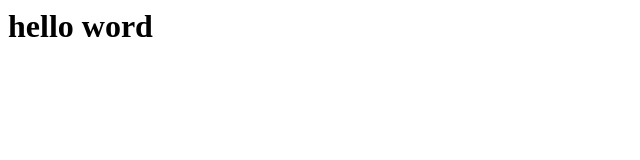
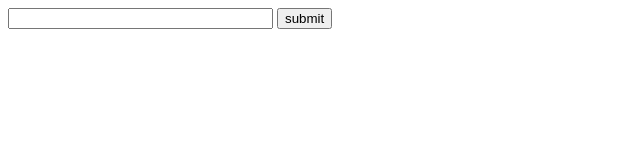
Before and after one commit to maryahmadi/firstproject, a plain HTML site: page index.html in a window 1280 px wide. Shown: the whole page, without its empty margins (0-640 px from the left). Drawn offline with Linux system fonts and the light colour scheme.

Commit message:
submit button

```diff
--- a/index.html
+++ b/index.html
@@ -1,3 +1,7 @@
 <html>
-<h1> hello word</h1>
+
+<body>
+<input type="text" name="text" size="30xp">
+<input type="button" name="submit" value="submit" >
+</body>
 </html>
```
